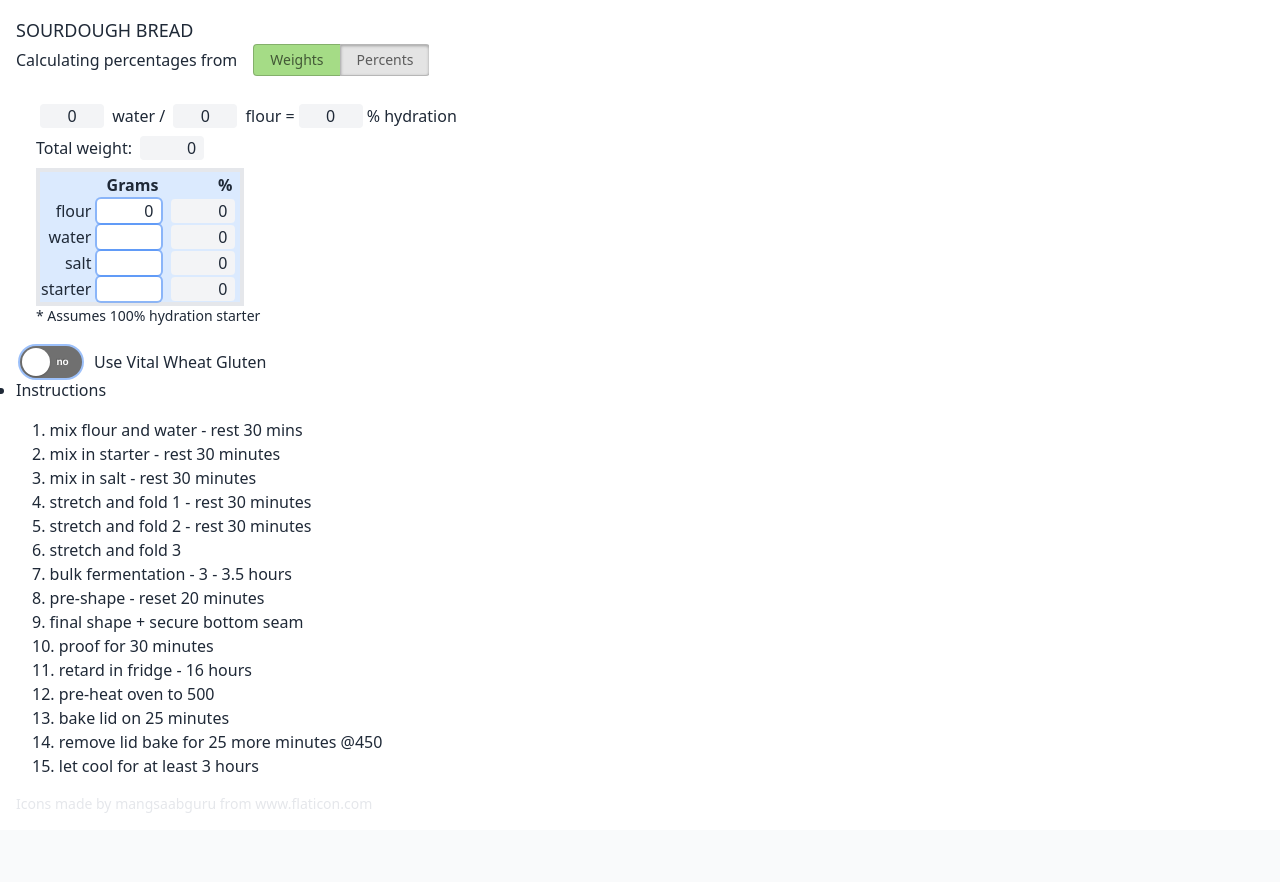
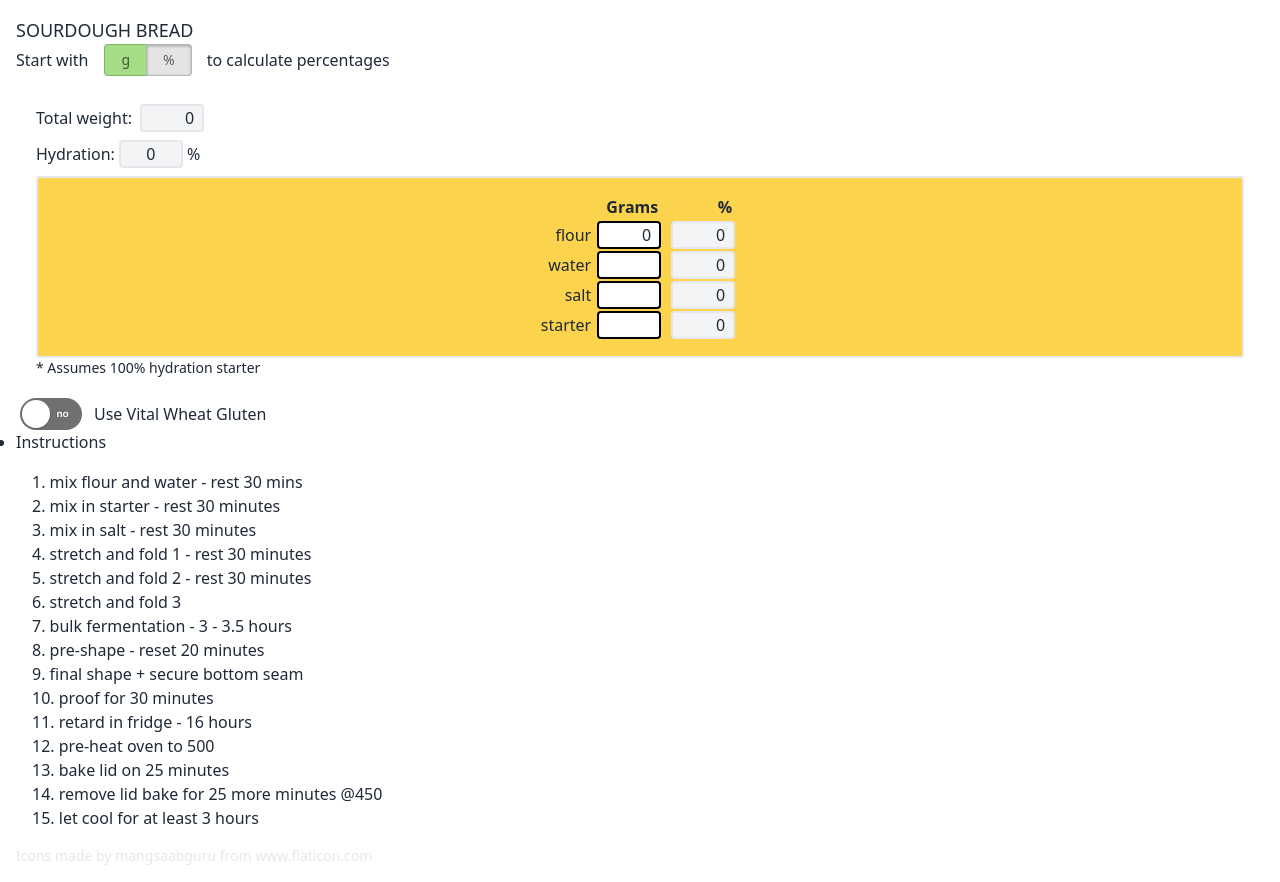
Before and after one commit to goplano/bakers-1, a website built with webpack: page index.html in a window 1280 px wide. Before the commit the page ends 830 px from the top, so only its background shows below. Built offline with nearby package versions, Linux system fonts and the light colour scheme.

Commit message:
make the borders more pronounced

```diff
--- a/index.html
+++ b/index.html
@@ -13,8 +13,9 @@
     <meta property="og:image" content="https://calc.suesucia.com/android-chrome-512x512.png">
     <meta property="og:url" content="https://calc.suesucia.com/">
     <meta name="twitter:card" content="summary_large_image">
-    <meta property="og:type" content="website" />
+    <meta property="og:type" content="website"/>
     <title><%= htmlWebpackPlugin.options.title %></title>
+    <meta property="description" content="Simple sourdough hydration calculator"/>
     <link href="https://fonts.googleapis.com/css2?family=Roboto&display=swap" rel="stylesheet" async>
 </head>
 <body class="bg-gray-50  text-gray-800 ">
@@ -24,29 +25,35 @@
     <div>
         <div id="calctype" class="flex items-center">
             <div class="flex-initial">
+                Start with
+            </div>
+            <div class="switch-field flex-initial px-4">
+                <input type="radio" id="btnWeights" name="calctype" value="weights" checked/>
+                <label for="btnWeights">g</label>
+                <input type="radio" id="btnPercents" name="calctype" value="percents"/>
+                <label for="btnPercents">%</label>
+            </div>
+            <div class="flex-initial">
                 <span id="computationType">Not set</span>
-            </div>
-            <div class="switch-field flex-initial pl-4">
-                <input type="radio" id="btnWeights" name="calctype" value="weights" checked/>
-                <label for="btnWeights">Weights</label>
-                <input type="radio" id="btnPercents" name="calctype" value="percents"/>
-                <label for="btnPercents">Percents</label>
             </div>
         </div>
         <form action="#" onsubmit="return false;" class="p-1 m-4">
+            <div class="my-2">
+                <label for="totalweight">Total weight: </label>
+                <input type="text" name="totalweight" id="totalweight" class="">
+            </div>
             <div class="flex items-center my-2">
                 <span id="math">
                 <input type="text" name="totalWater" id="totalWater" class="text-center"> water /
                 <input type="text" name="totalFlour" id="totalFlour" class="text-center"> flour =
                     </span>
-                <input type="text" name="pTotalWater" id="pTotalWater" class="text-center"> % hydration
-            </div>
-            <div class="my-2">
-                <label for="totalweight">Total weight: </label>
-                <input type="text" name="totalweight" id="totalweight" class="">
+                <label for="pTotalWater">Hydration: </label>
+                <input type="text" name="pTotalWater" id="pTotalWater" class="text-center"> %
             </div>
 
-            <table class="border-4 rounded bg-blue-100">
+            <div class="bg-yellow-300 border-2 rounded p-4 flex justify-center" >
+
+                <table class="table-auto">
                     <thead>
                     <tr>
                         <th></th>
@@ -72,13 +79,15 @@
                     <tr data-type="water">
                         <td><label for="water">water</label></td>
                         <td><input type="text" id="water" data-type="weights" name="water"></td>
-                    <td><label for="pwater"></label><input type="text" id="pwater" data-type="percents" name="pwater">
+                        <td><label for="pwater"></label><input type="text" id="pwater" data-type="percents"
+                                                               name="pwater">
                         </td>
                     </tr>
                     <tr data-type="salt">
                         <td><label for="salt">salt</label></td>
                         <td><input type="text" id="salt" data-type="weights" name="salt"></td>
-                    <td><label for="psalt"></label><input type="text" id="psalt" data-type="percents" name="psalt"></td>
+                        <td><label for="psalt"></label><input type="text" id="psalt" data-type="percents" name="psalt">
+                        </td>
                     </tr>
                     <tr data-type="starter">
                         <td><label for="starter">starter</label></td>
@@ -89,6 +98,7 @@
                     </tr>
                     </tbody>
                 </table>
+            </div>
             <p class="text-sm">
                 * Assumes 100% hydration starter
             </p>
--- a/src/css/styles.css
+++ b/src/css/styles.css
@@ -17,7 +17,7 @@ input {
     width: 4em;
     border-style: none;
     border-radius: 4px;
-    @apply text-right px-2 ring-2 mx-1;
+    @apply text-right px-2 border-solid border-2 border-black   mx-1;
 }
 
 input[readonly=readonly] {
@@ -136,6 +136,9 @@ input[readonly=readonly] {
 .switch-field label:last-of-type {
     border-radius: 0 4px 4px 0;
 }
+#math {
+    display: none;
+}
 @media print {
     #calctype, #vwg-switch, #math {
         display: none;
--- a/src/form.js
+++ b/src/form.js
@@ -258,13 +258,13 @@ export default class SourdoughForm {
     }
 
     displayComputationTypePercentages() {
-        this.computationTypeDiv.innerHTML = 'Calculating weights from ';
+        this.computationTypeDiv.innerHTML = ' to calculate weights ';
 
     }
 
 
     displayComputationTypeGrams() {
-        this.computationTypeDiv.innerHTML = 'Calculating percentages from ';
+        this.computationTypeDiv.innerHTML = ' to calculate percentages ';
     };
 
     calculateWeightsFromPercents = () => {
--- a/webpack.config.js
+++ b/webpack.config.js
@@ -5,7 +5,6 @@ const ScriptExtHtmlWebpackPlugin = require('script-ext-html-webpack-plugin');
 const CopyPlugin = require("copy-webpack-plugin");
 
 module.exports = {
-    mode: 'development',
     watch: false,
     entry: './src/index.js',
     module: {
```
Lines whose indentation alone changed are shown as unchanged.
